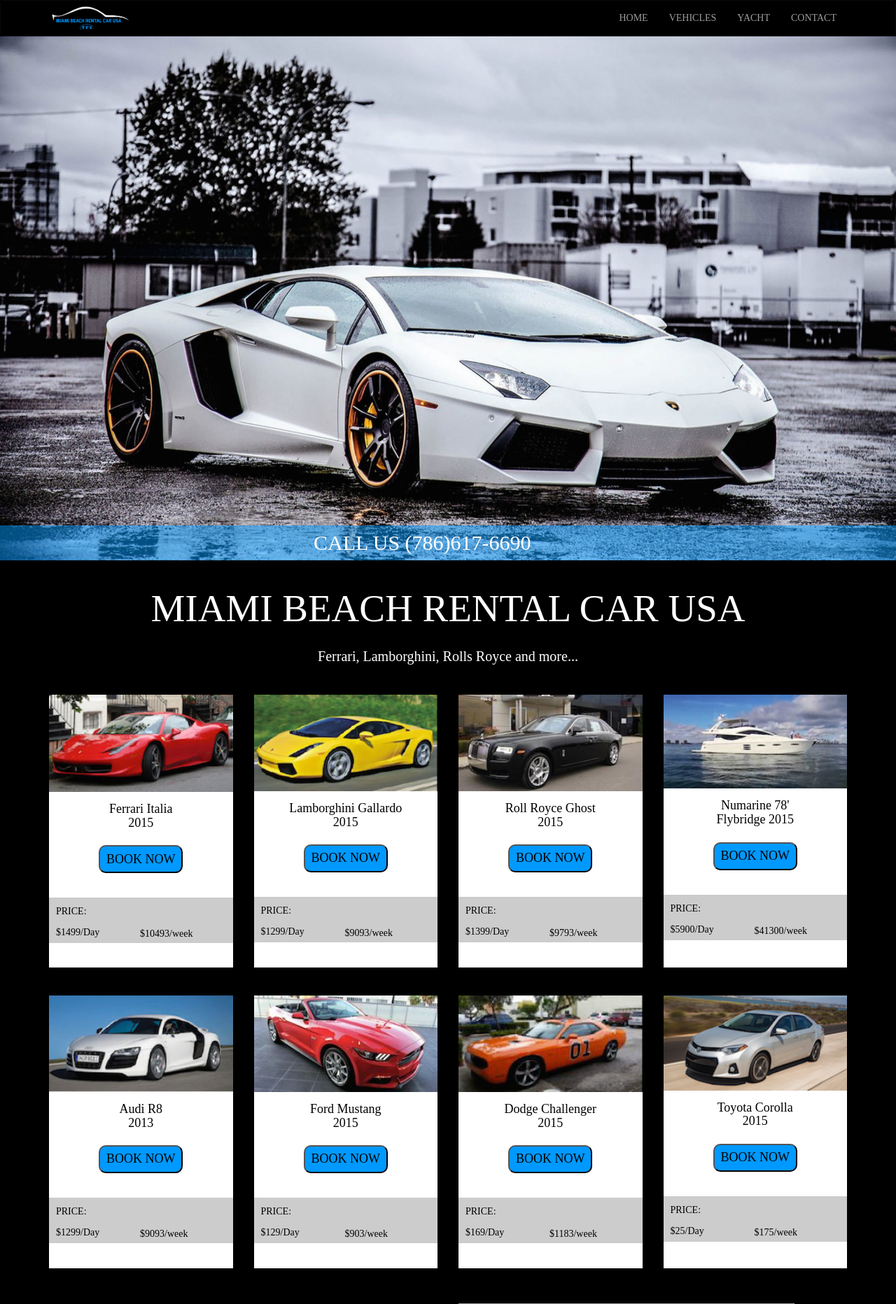
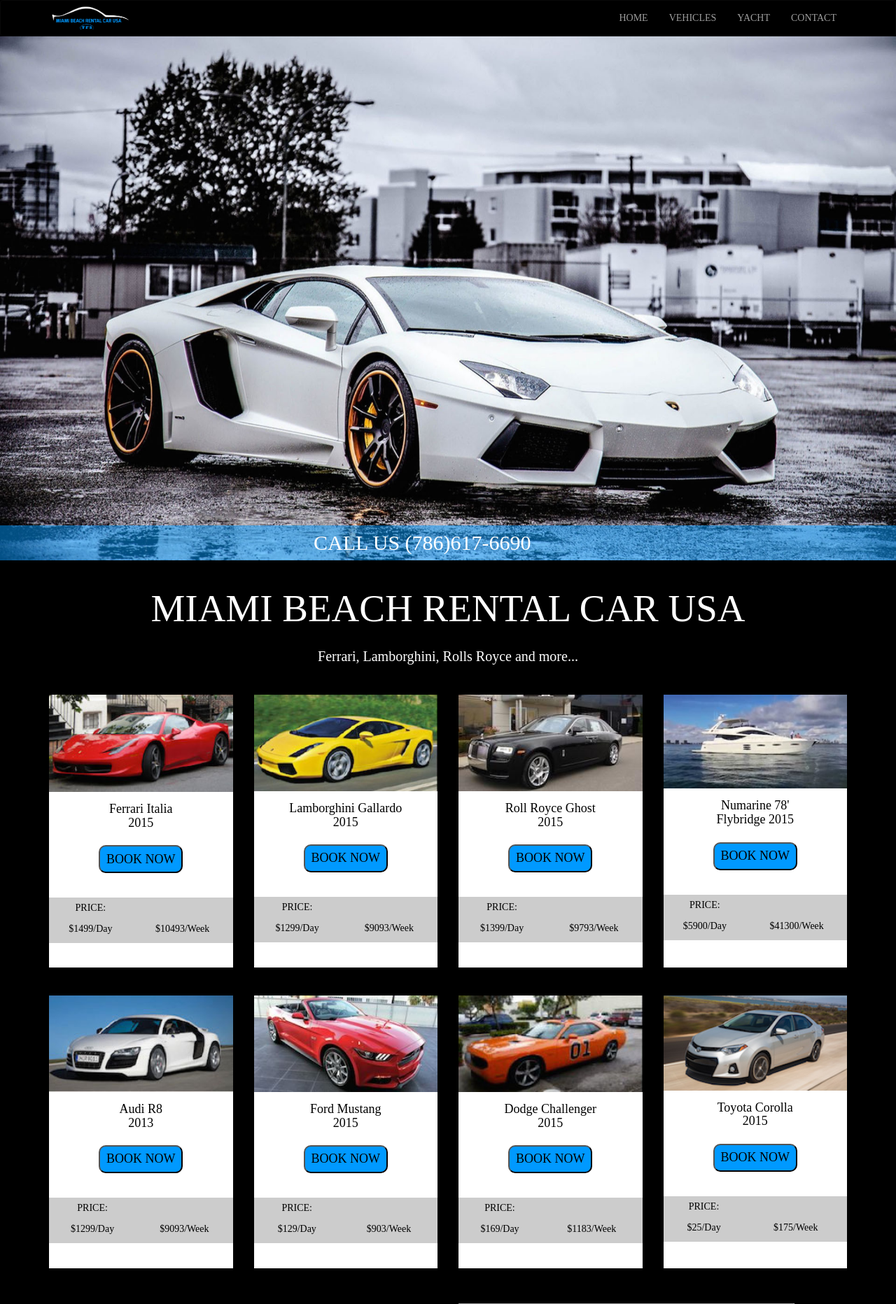
Before and after one commit to gmontenegro500/Miami-Rental-Car, a PHP site: page / in a window 1280 px wide. Shown: the top 1864 px of the page at 70% size. Run offline with PHP 8.4, Linux system fonts and the light colour scheme; grey boxes are pictures that could not be loaded.

Commit message:
Clean-up
1) removed ul and li from the second cars block
2) added a table for the .botton-line section (home page)

```diff
--- a/css/style2.css
+++ b/css/style2.css
@@ -163,21 +163,12 @@ span{
 	height: 65px;
 	background-color: #cccccc;
 }
-.price{
-	text-align: left;
-	padding: 10px 10px;
+.car-table{
+	width: 100%;
+}
+.car-table td{
 	color: #000;
-}
-.day{
-	text-align: left;
-	padding-left: 10px;
-	color: #000;
-}
-.day p{
-	position: absolute;
-	margin-top: -18px;
-	margin-left: 120px;
-	color: #000;
+	padding: 5px;
 }
 /*===== yacht block =====*/
 .yacht{
--- a/index.php
+++ b/index.php
@@ -38,8 +38,22 @@ include('inc/header.php'); ?>
 						<h3>Ferrari Italia <br/> 2015</h3>
 						<a href="vehicle.php?id=101"><input class="boton" type="submit" value="BOOK NOW"></input></a>
 						<div class="bottom-line">
-							<div class="price">PRICE:</div>
-							<div class="day">$1499/Day <p>$10493/week</p></div>
+							<table class="car-table">
+								<tr>
+									<td>
+										PRICE:
+									</td>
+									<td></td>
+								</tr>
+								<tr>
+									<td>
+										$1499/Day
+									</td>
+									<td>
+										$10493/Week
+									</td>
+								</tr>
+							</table>
 						</div>
 					</div>
 				</div>
@@ -49,8 +63,22 @@ include('inc/header.php'); ?>
 						<h3>Lamborghini Gallardo <br/> 2015</h3>
 						<a href="vehicle.php?id=102"><input class="boton" type="submit" value="BOOK NOW"></input></a>
 						<div class="bottom-line">
-							<div class="price">PRICE:</div>
-							<div class="day">$1299/Day <p>$9093/week</p></div>
+							<table class="car-table">
+								<tr>
+									<td>
+										PRICE:
+									</td>
+									<td></td>
+								</tr>
+								<tr>
+									<td>
+										$1299/Day
+									</td>
+									<td>
+										$9093/Week
+									</td>
+								</tr>
+							</table>
 						</div>
 					</div>
 				</div>
@@ -60,8 +88,22 @@ include('inc/header.php'); ?>
 						<h3>Roll Royce Ghost <br/> 2015</h3>
 						<a href="vehicle.php?id=103"><input class="boton" type="submit" value="BOOK NOW"></input></a>
 						<div class="bottom-line">
-							<div class="price">PRICE:</div>
-							<div class="day">$1399/Day <p>$9793/week</p></div>
+							<table class="car-table">
+								<tr>
+									<td>
+										PRICE:
+									</td>
+									<td></td>
+								</tr>
+								<tr>
+									<td>
+										$1399/Day
+									</td>
+									<td>
+										$9793/Week
+									</td>
+								</tr>
+							</table>
 						</div>
 					</div>
 				</div>
@@ -71,67 +113,125 @@ include('inc/header.php'); ?>
 							<h3>Numarine 78'<br/>Flybridge 2015</h3>
 							<a href="vehicle.php?id=112"><input class="boton" type="submit" value="BOOK NOW"></input></a>
 							<div class="bottom-line">
-								<div class="price">PRICE:</div>
-								<div class="day">$5900/Day <p>$41300/week</p></div>
+							<table class="car-table">
+								<tr>
+									<td>
+										PRICE:
+									</td>
+									<td></td>
+								</tr>
+								<tr>
+									<td>
+										$5900/Day
+									</td>
+									<td>
+										$41300/Week
+									</td>
+								</tr>
+							</table>
 						</div>
 					</div>
 				</div>
 		<!-- cars second block -->
-				<div class="cars">
-					<ul>
 				<div class="col-md-3 col-sm-4 col-xs-6">
-							<li>
 					<div class="car-box">
 						<img src="images/cars/r8.jpg">
 						<h3>Audi R8 <br/> 2013</h3>
 						<a href="vehicle.php?id=105"><input class="boton" type="submit" value="BOOK NOW"></input></a>
 						<div class="bottom-line">
-										<div class="price">PRICE:</div>
-										<div class="day">$1299/Day <p>$9093/week</p></div>
+							<table class="car-table">
+								<tr>
+									<td>
+										PRICE:
+									</td>
+									<td></td>
+								</tr>
+								<tr>
+									<td>
+										$1299/Day
+									</td>
+									<td>
+										$9093/Week
+									</td>
+								</tr>
+							</table>
 						</div>
 					</div>
-							</li>
 				</div>
 				<div class="col-md-3 col-sm-4 col-xs-6">
-							<li>
 					<div class="car-box">
 						<img src="images/cars/mustang.jpg">
 						<h3>Ford Mustang<br/> 2015</h3>
 						<a href="vehicle.php?id=104"><input class="boton" type="submit" value="BOOK NOW"></input></a>
 						<div class="bottom-line">
-										<div class="price">PRICE:</div>
-										<div class="day">$129/Day <p>$903/week</p></div>
+							<table class="car-table">
+								<tr>
+									<td>
+										PRICE:
+									</td>
+									<td></td>
+								</tr>
+								<tr>
+									<td>
+										$129/Day
+									</td>
+									<td>
+										$903/Week
+									</td>
+								</tr>
+							</table>
 						</div>
 					</div>
-							</li>
 				</div>
 				<div class="col-md-3 col-sm-4 col-xs-6">
-							<li>
 					<div class="car-box">
 						<img src="images/cars/dodge.jpg">
 						<h3>Dodge Challenger <br/> 2015</h3>
 						<a href="vehicle.php?id=107"><input class="boton" type="submit" value="BOOK NOW"></input></a>
 						<div class="bottom-line">
-										<div class="price">PRICE:</div>
-										<div class="day">$169/Day <p>$1183/week</p></div>
+							<table class="car-table">
+								<tr>
+									<td>
+										PRICE:
+									</td>
+									<td></td>
+								</tr>
+								<tr>
+									<td>
+										$169/Day
+									</td>
+									<td>
+										$1183/Week
+									</td>
+								</tr>
+							</table>
 						</div>
 					</div>
-							</li>
 				</div>
 				<div class="col-md-3 col-sm-4 col-xs-6">
-							<li>
 					<div class="car-box">
 						<img src="images/cars/corolla.jpg">
 						<h3>Toyota Corolla<br/> 2015</h3>
 						<a href="vehicle.php?id=108"><input class="boton" type="submit" value="BOOK NOW"></input></a>
 						<div class="bottom-line">
-										<div class="price">PRICE:</div>
-										<div class="day">$25/Day <p>$175/week</p></div>
+							<table class="car-table">
+								<tr>
+									<td>
+										PRICE:
+									</td>
+									<td></td>
+								</tr>
+								<tr>
+									<td>
+										$25/Day
+									</td>
+									<td>
+										$175/Week
+									</td>
+								</tr>
+							</table>
 						</div>
 					</div>
-							</li>
-						</div>
-					</ul>
 				</div>
 			</div>
 		</div>
```
Lines whose indentation alone changed are shown as unchanged.
